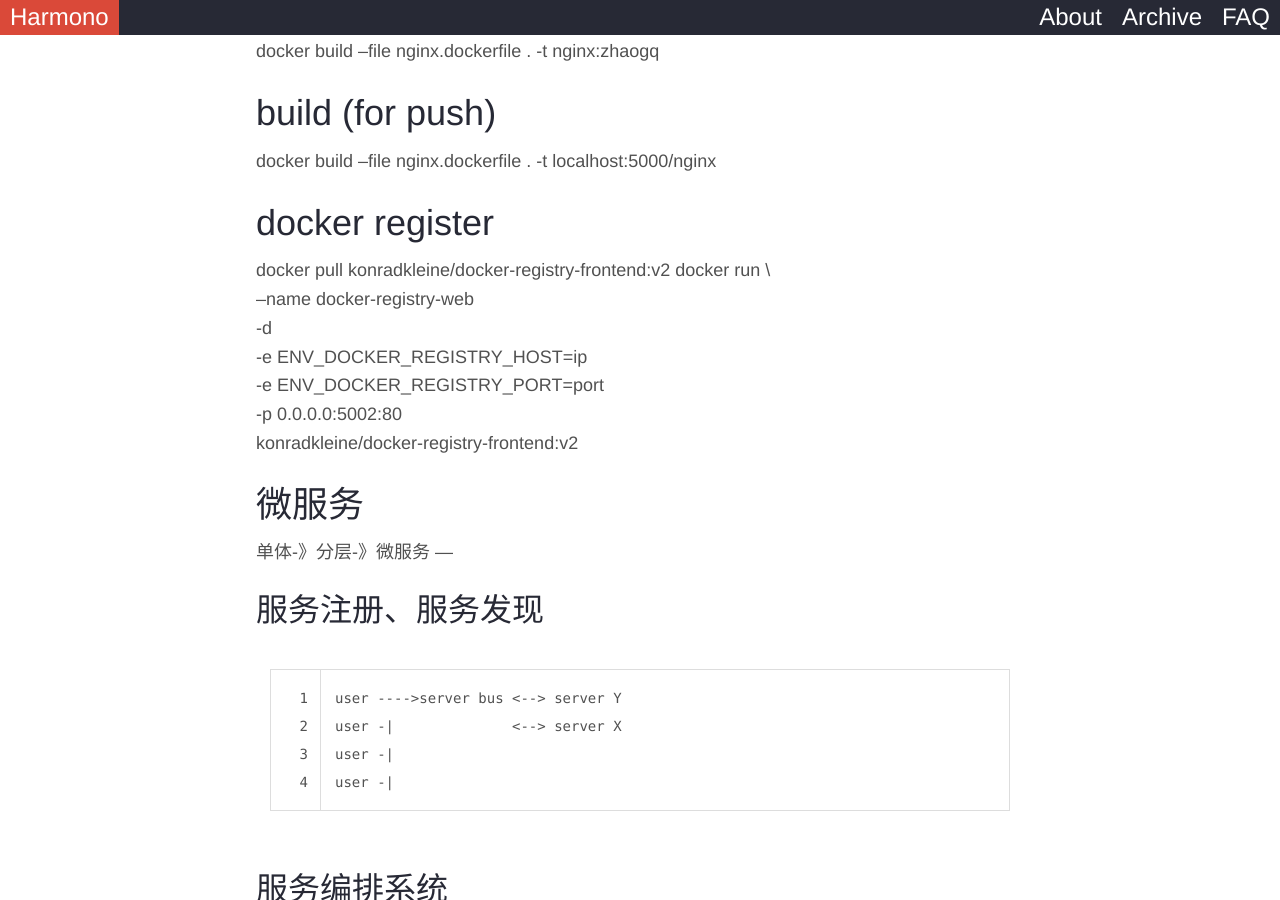
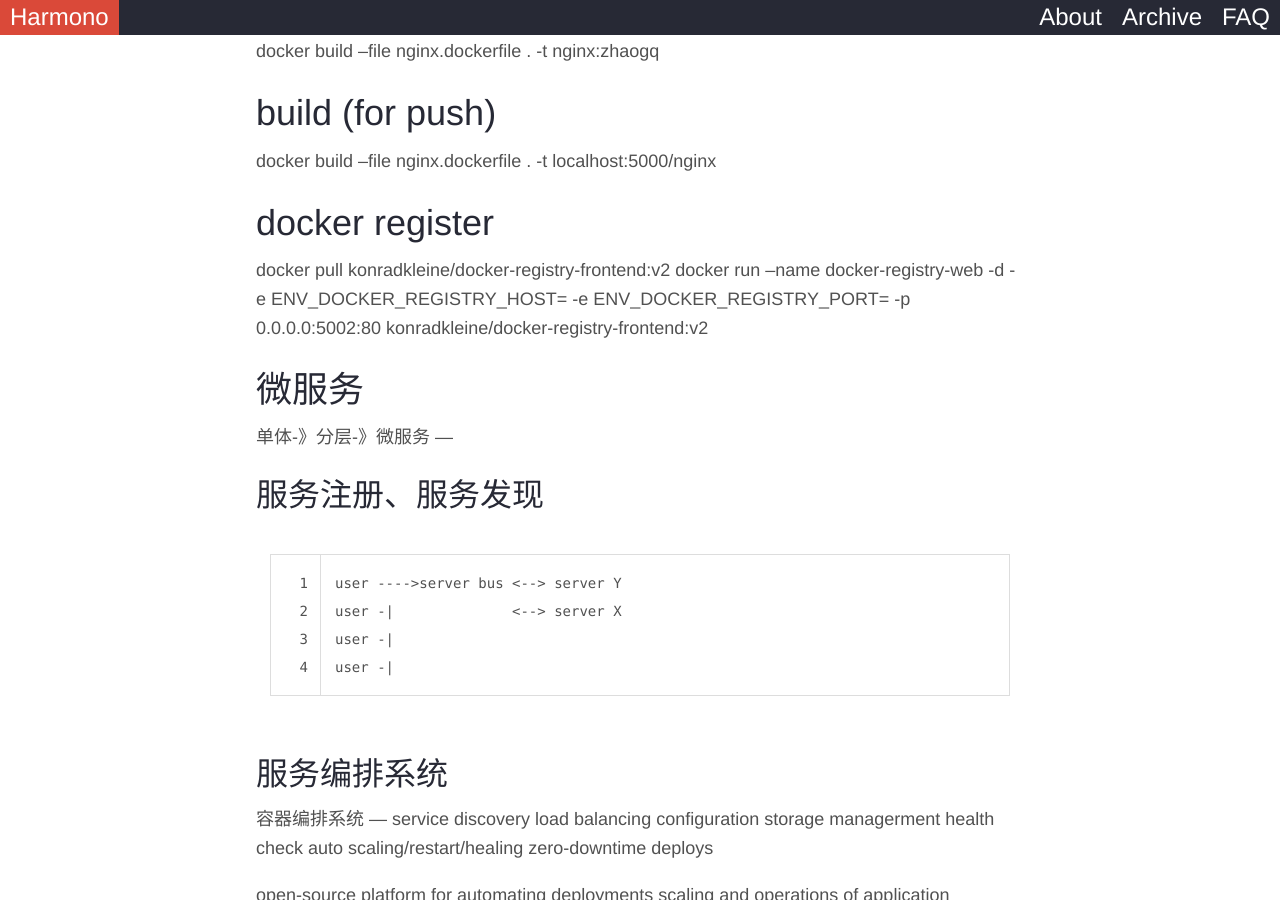
Before and after one commit to zhaoguangqiang/zhaoguangqiang.github.io, a Jekyll site: the page built from _posts/2019-08-15-docker.md, in a window 1280 px wide and 900 px high, scrolled down 3181 px. Built offline with Jekyll 4.4.1, drawn with Linux system fonts in a browser that asks for light colours; nearby versions of some CDN libraries; comment, search, counter and statistics services are not loaded.

```diff
--- a/_posts/2019-08-15-docker.md
+++ b/_posts/2019-08-15-docker.md
@@ -70,13 +70,7 @@ docker build --file nginx.dockerfile . -t localhost:5000/nginx
 docker register
 ===
 docker pull konradkleine/docker-registry-frontend:v2
-docker run \
---name docker-registry-web \
-		-d \
-		-e ENV_DOCKER_REGISTRY_HOST=ip \
-		-e ENV_DOCKER_REGISTRY_PORT=port \
-		-p 0.0.0.0:5002:80 \
-		konradkleine/docker-registry-frontend:v2
+docker run --name docker-registry-web -d -e ENV_DOCKER_REGISTRY_HOST=<ip> -e ENV_DOCKER_REGISTRY_PORT=<port> -p 0.0.0.0:5002:80 konradkleine/docker-registry-frontend:v2
 
 
 微服务
```
Also changed, not shown: _posts/2019-08-24-install-k8s.md (+59 -9 lines), _posts/2019-08-27-use-k8s.md (+6 -0 lines).
